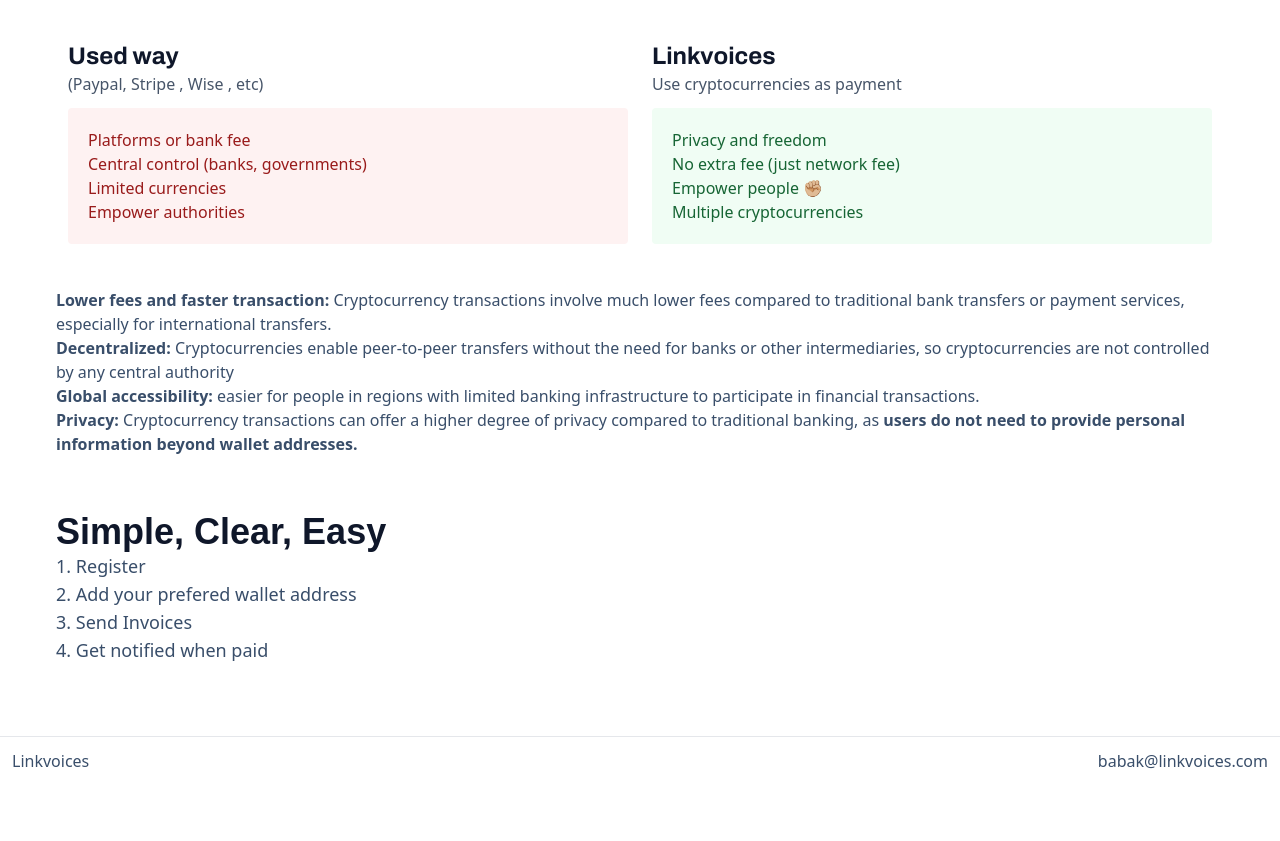
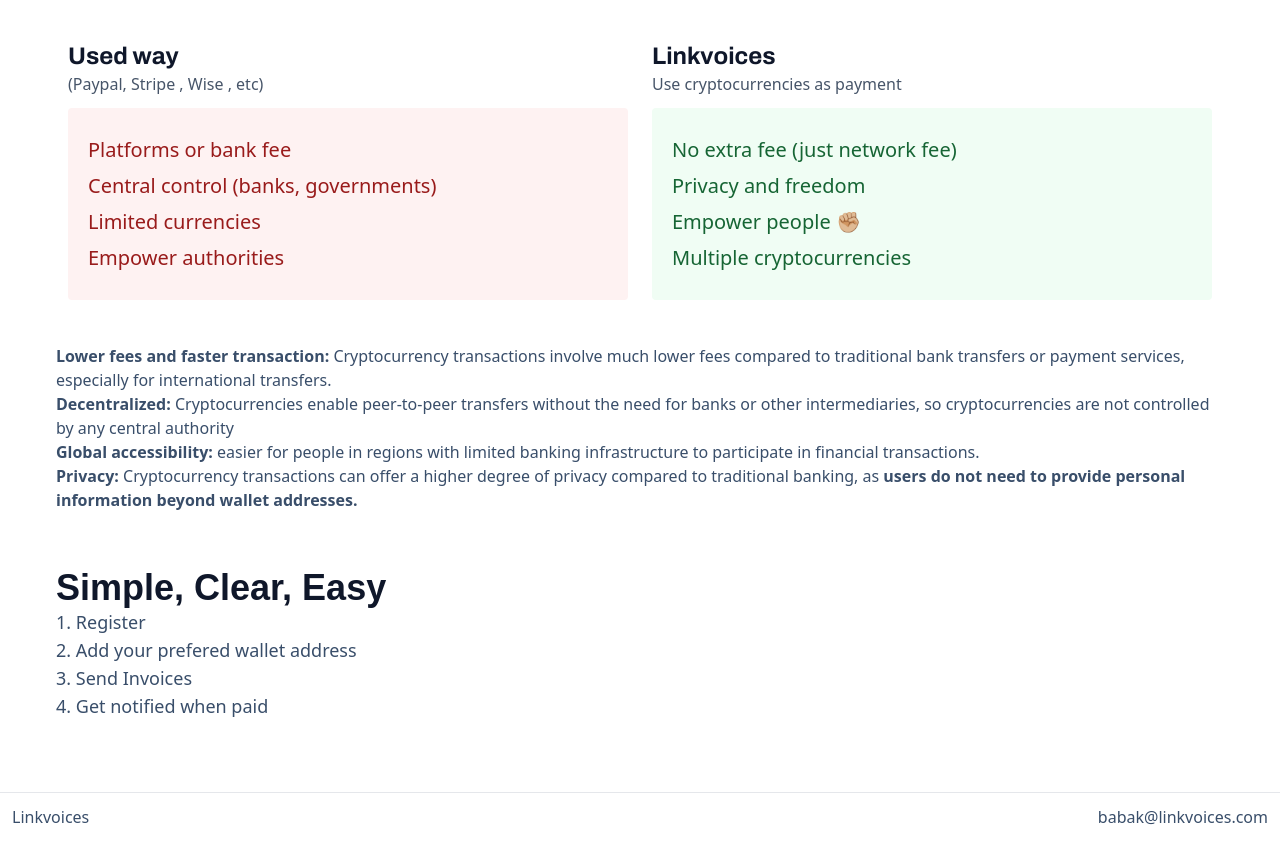
Before and after one commit to babakzy/linkvoices, a Nuxt app: page / in a window 1280 px wide. Shown: the part 960-1801 px from the top of the page. Before the commit the page ends 1745 px from the top, so only its background shows below. Built offline with nearby package versions, Linux system fonts and the light colour scheme; no server answers.

Commit message:
advantages line-height

```diff
--- a/components/Landing/Advantages.vue
+++ b/components/Landing/Advantages.vue
@@ -9,11 +9,11 @@
             <h4 class="text-slate-900 text-2xl ">Used way</h4>
             <p class="text-slate-600">(Paypal, Stripe , Wise , etc)</p>
             <div class="bg-red-50 text-red-800 rounded p-5 mt-3 ">
-                <ul>
-                    <li>Platforms or bank fee</li>
-                    <li>Central control (banks, governments)</li>
-                    <li>Limited currencies</li>
-                    <li>Empower authorities</li>
+                <ul class="text-xl font-medium" >
+                    <li class="my-2">Platforms or bank fee</li>
+                    <li class="my-2">Central control (banks, governments)</li>
+                    <li class="my-2">Limited currencies</li>
+                    <li class="my-2">Empower authorities</li>
                 </ul>
             </div>
         </div>
@@ -21,11 +21,11 @@
             <h4 class="text-slate-900 text-2xl ">Linkvoices</h4>
             <p class="text-slate-600 ">Use cryptocurrencies as payment</p>
             <div class="bg-green-50 text-green-800 rounded p-5  mt-3 ">
-                <ul>
-                    <li>Privacy and freedom</li>
-                    <li>No extra fee (just network fee)</li>
-                    <li>Empower people ✊🏼</li>
-                    <li>Multiple cryptocurrencies</li>
+                <ul class="text-xl font-medium">
+                    <li class="my-2">No extra fee (just network fee)</li>
+                    <li class="my-2">Privacy and freedom</li>
+                    <li class="my-2">Empower people ✊🏼</li>
+                    <li class="my-2">Multiple cryptocurrencies</li>
                 </ul>
             </div>
         </div>
```
